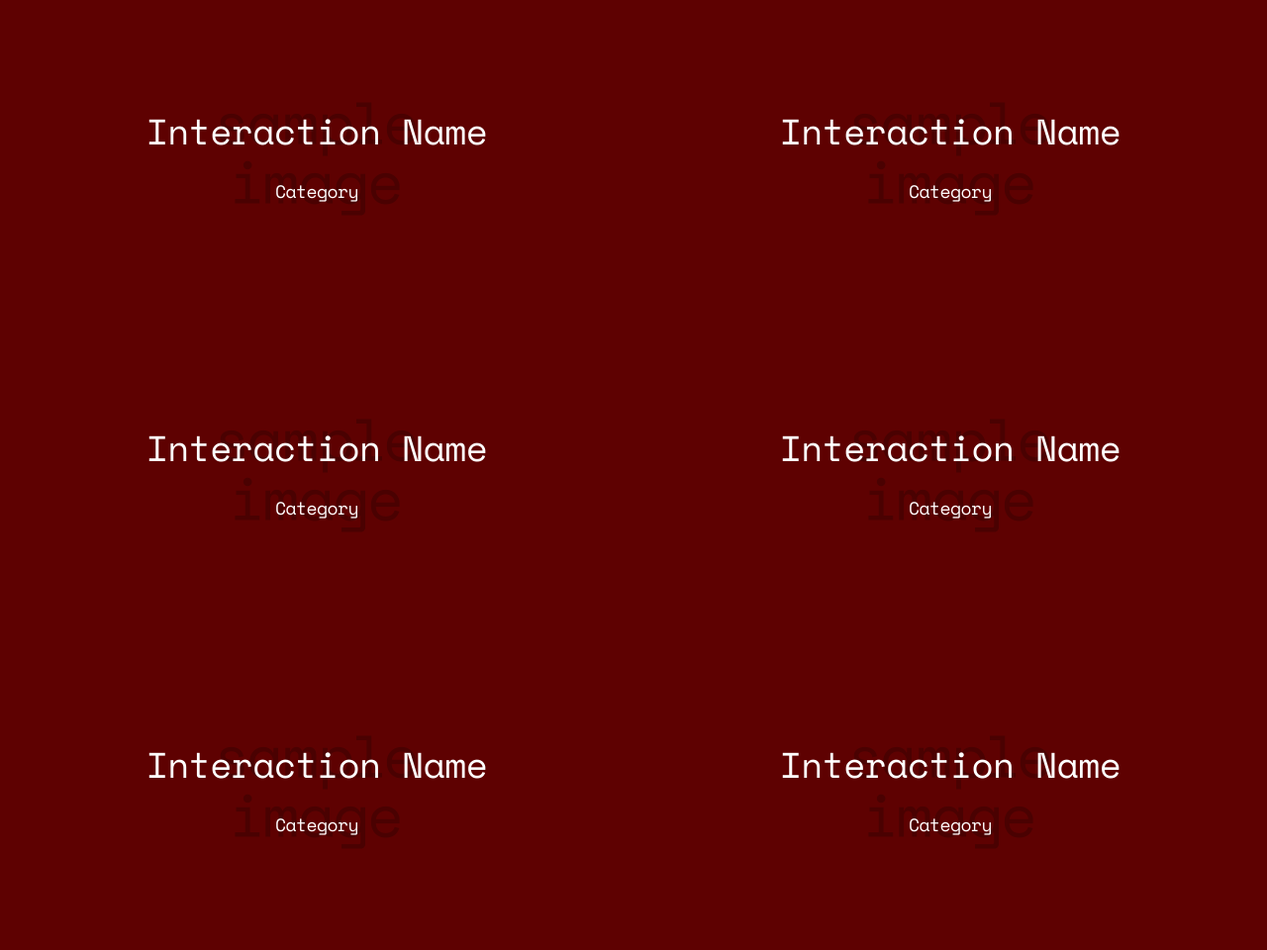
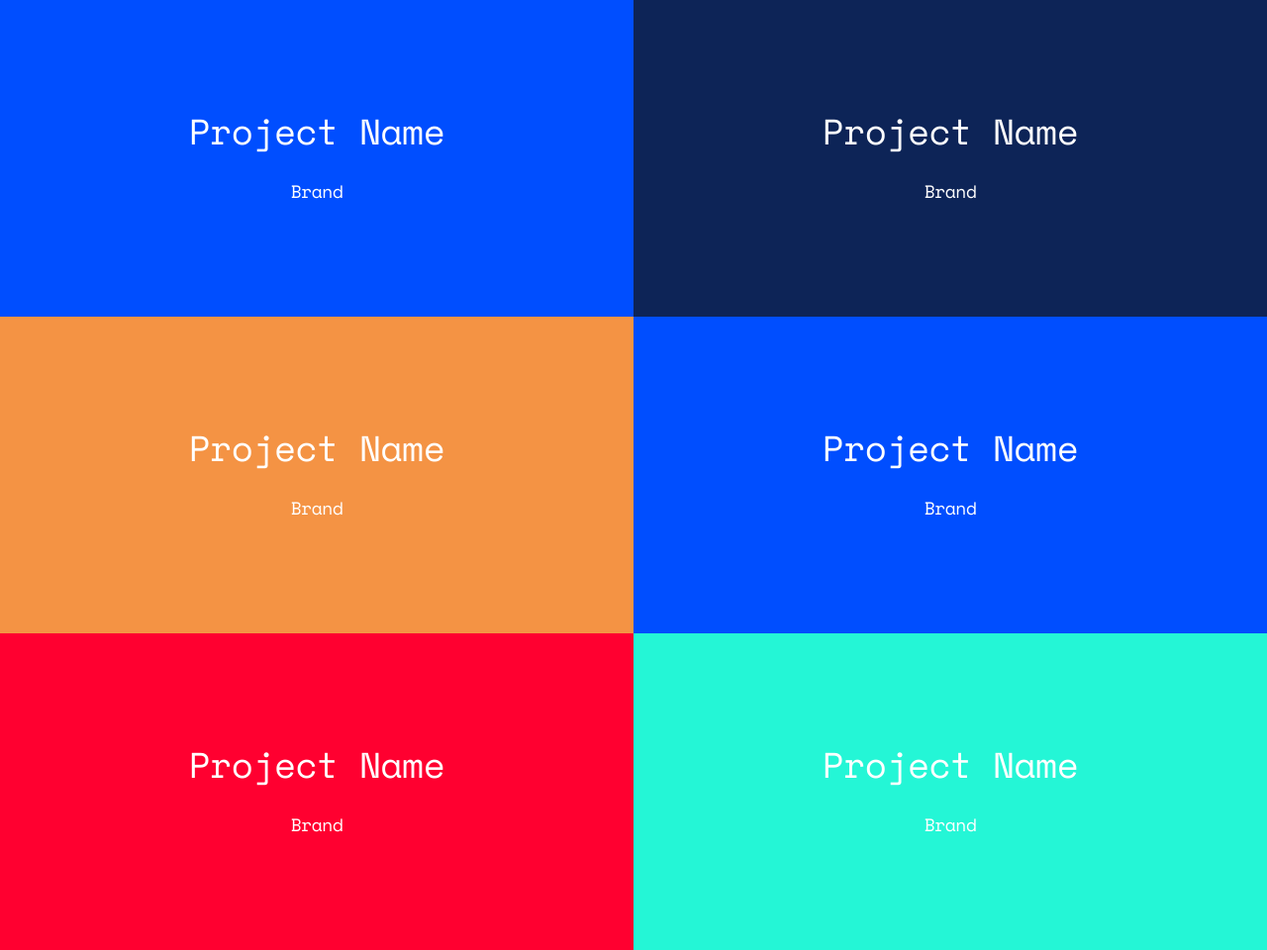
Before and after one commit to superhendo/superhendo.github.io, a plain HTML site: page box-styles.html in a window 1280 px wide. Shown: the whole page at 99% size. Drawn offline with nearby package versions, Linux system fonts and the light colour scheme.

Commit message:
update code

```diff
--- a/box-styles.html
+++ b/box-styles.html
@@ -44,6 +44,8 @@
 <body>
 
 
+
+
 <div class="row" style="margin-top:0;">
 
   <div class="one-half column nogap">
@@ -53,10 +55,10 @@
       <div class="thumb_inner">
 
           <div class="thumb_hover">
-	   			<h5>Interaction Name<br><span>Category</span></h5>
+          <h5>Project Name<br><span>Brand</span></h5>
         </div>
 
-	   		<img src="images/placeholder.png" class="u-full-width">
+        <img src="images/placeholder-blue.png" class="u-full-width">
 
       </div>
 
@@ -69,9 +71,9 @@
     <a href="work_1.html">
         <div class="thumb_inner">
           <div class="thumb_hover">
-	   			<h5>Interaction Name<br><span>Category</span></h5>
+          <h5>Project Name<br><span>Brand</span></h5>
         </div>
-	   		<img src="images/placeholder.png" class="u-full-width">
+        <img src="images/placeholder-navy.png" class="u-full-width">
       </div>
     </a>
   </div>
@@ -87,9 +89,9 @@
       <div class="thumb_inner">
 
         <div class="thumb_hover">
-	   			<h5>Interaction Name<br><span>Category</span></h5>
+          <h5>Project Name<br><span>Brand</span></h5>
         </div>
-	   		<img src="images/placeholder.png" class="u-full-width">
+        <img src="images/placeholder-orange.png" class="u-full-width">
       </div>
   </a>
   </div>
@@ -98,9 +100,9 @@
         <div class="thumb_inner">
 
       <div class="thumb_hover">
-	   		<h5>Interaction Name<br><span>Category</span></h5>
+        <h5>Project Name<br><span>Brand</span></h5>
         </div>
-	   		<img src="images/placeholder.png" class="u-full-width">
+        <img src="images/placeholder-blue.png" class="u-full-width">
       </div>
     </a>
   </div>
@@ -114,9 +116,9 @@
       <div class="thumb_inner">
 
         <div class="thumb_hover">
-	   			<h5>Interaction Name<br><span>Category</span></h5>
+         <h5>Project Name<br><span>Brand</span></h5>
         </div>
-	   		<img src="images/placeholder.png" class="u-full-width">
+        <img src="images/placeholder-pink.png" class="u-full-width">
       </div>
   </a>
   </div>
@@ -125,9 +127,9 @@
         <div class="thumb_inner">
 
       <div class="thumb_hover">
-	   		<h5>Interaction Name<br><span>Category</span></h5>
+        <h5>Project Name<br><span>Brand</span></h5>
         </div>
-	   		<img src="images/placeholder.png" class="u-full-width">
+        <img src="images/placeholder-teal.png" class="u-full-width">
       </div>
     </a>
   </div>
@@ -135,6 +137,7 @@
 
 
 
+
 <!-- End Document
   –––––––––––––––––––––––––––––––––––––––––––––––––– -->
 </body>
```
Lines whose indentation alone changed are shown as unchanged.
